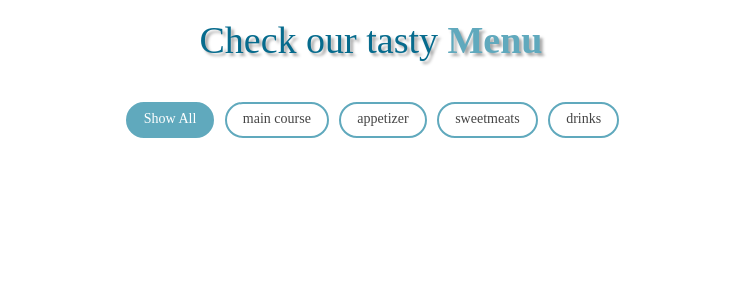
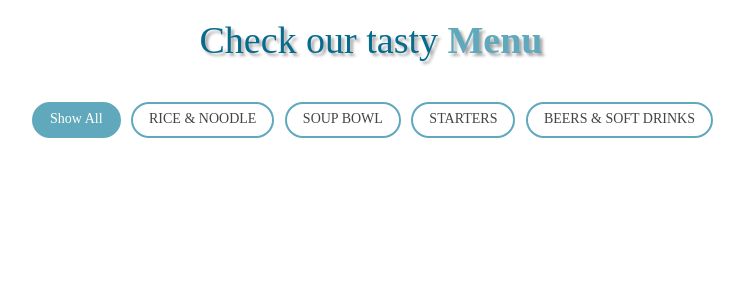
Before and after one commit to Justin-CC/InterTech, a Django app: template templates/menu.html in a window 1280 px wide. Shown: the part 52-352 px from the top of the page, without its empty margins (269-1013 px from the left). Run offline with Django 3.2, Linux system fonts and the light colour scheme; the template is opened without the code that fills it: most values are stand-ins (such as "Sample title", 1, 10 or a date in 2020); some libraries are stand-ins or nearby versions.

Commit message:
html update

```diff
--- a/templates/menu.html
+++ b/templates/menu.html
@@ -156,10 +156,10 @@
             <div class="col-lg-12 d-flex justify-content-center">
                 <ul id="menu-flters" style="font-family: Tempus Sans ITC; font-size: 18px; font-weight: bolder; ">
                     <li data-filter="*" class="filter-active">Show All</li>
-                    <li data-filter=".filter-maincourse">main course</li>
-                    <li data-filter=".filter-appetizer">appetizer</li>
-                    <li data-filter=".filter-sweetmeats">sweetmeats</li>
-                    <li data-filter=".filter-drinks">drinks</li>
+                    <li data-filter=".filter-RICE_&_NOODLE">RICE & NOODLE</li>
+                    <li data-filter=".filter-SOUP_BOWL">SOUP BOWL</li>
+                    <li data-filter=".filter-STARTERS">STARTERS</li>
+                    <li data-filter=".filter-BEERS_&_SOFT_DRINKS">BEERS & SOFT DRINKS</li>
                 </ul>
             </div>
         </div>
@@ -167,8 +167,8 @@
         <div class="row menu-container">
 
             {% for row in data %}
-                {% if row.type == "maincourse" %}
-                    <div class="col-lg-6 menu-item filter-maincourse">
+                {% if row.type == "RICE_&_NOODLE" %}
+                    <div class="col-lg-6 menu-item filter-RICE_&_NOODLE">
                         <div class="menu-content">
                             <form id={{ row.dishid }} method="post" action="/menu_detail/">
                                 <input type="hidden" name="dishid" value={{ row.dishid }}/>
@@ -190,8 +190,8 @@
             {% endfor %}
 
             {% for row in data %}
-                {% if row.type == "appetizer" %}
-                    <div class="col-lg-6 menu-item filter-appetizer">
+                {% if row.type == "SOUP_BOWL" %}
+                    <div class="col-lg-6 menu-item filter-SOUP_BOWL">
                         <div class="menu-content">
                             <form id={{ row.dishid }} method="post" action="/menu_detail/">
                                 <input type="hidden" name="dishid" value={{ row.dishid }}/>
@@ -213,8 +213,8 @@
             {% endfor %}
 
             {% for row in data %}
-                {% if row.type == "sweetmeats" %}
-                    <div class="col-lg-6 menu-item filter-sweetmeats">
+                {% if row.type == "STARTERS" %}
+                    <div class="col-lg-6 menu-item filter-STARTERS">
                         <div class="menu-content">
                             <form id={{ row.dishid }} method="post" action="/menu_detail/">
                                 <input type="hidden" name="dishid" value={{ row.dishid }}/>
@@ -236,8 +236,8 @@
             {% endfor %}
 
             {% for row in data %}
-                {% if row.type == "drinks" %}
-                    <div class="col-lg-6 menu-item filter-drinks">
+                {% if row.type == "BEERS_&_SOFT_DRINKS" %}
+                    <div class="col-lg-6 menu-item filter-BEERS_&_SOFT_DRINKS">
                         <div class="menu-content">
                             <form id={{ row.dishid }} method="post" action="/menu_detail/">
                                 <input type="hidden" name="dishid" value={{ row.dishid }}/>
```
